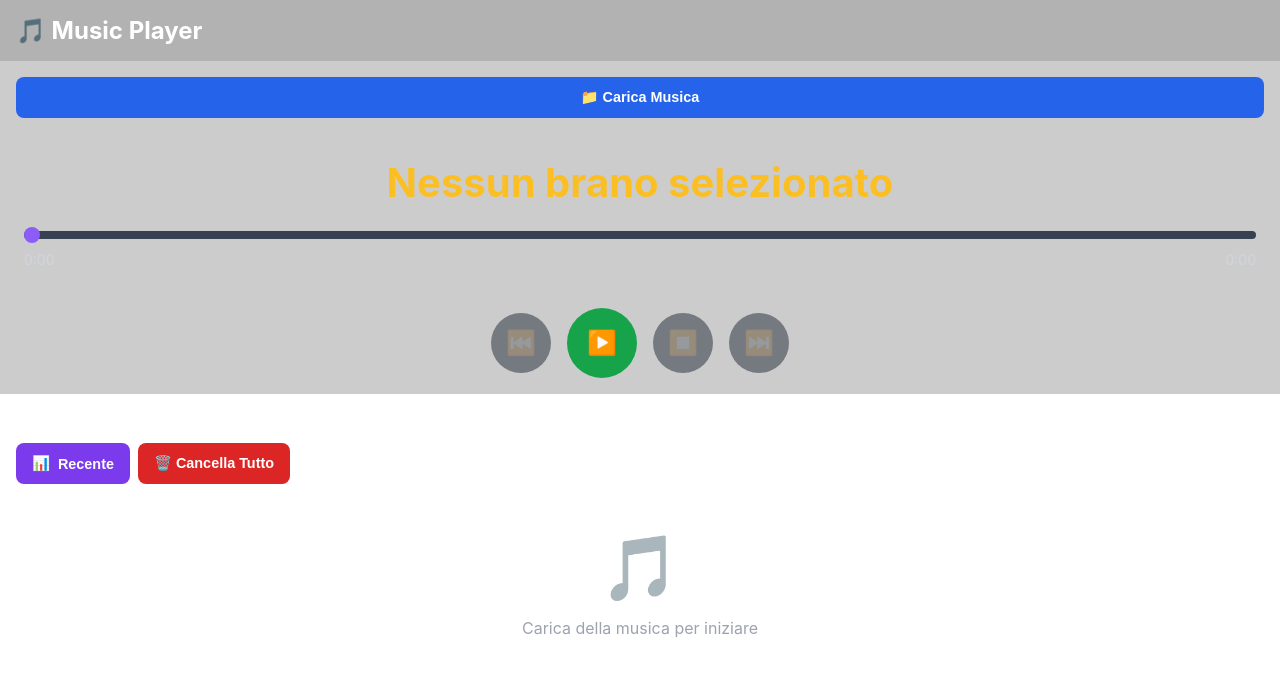
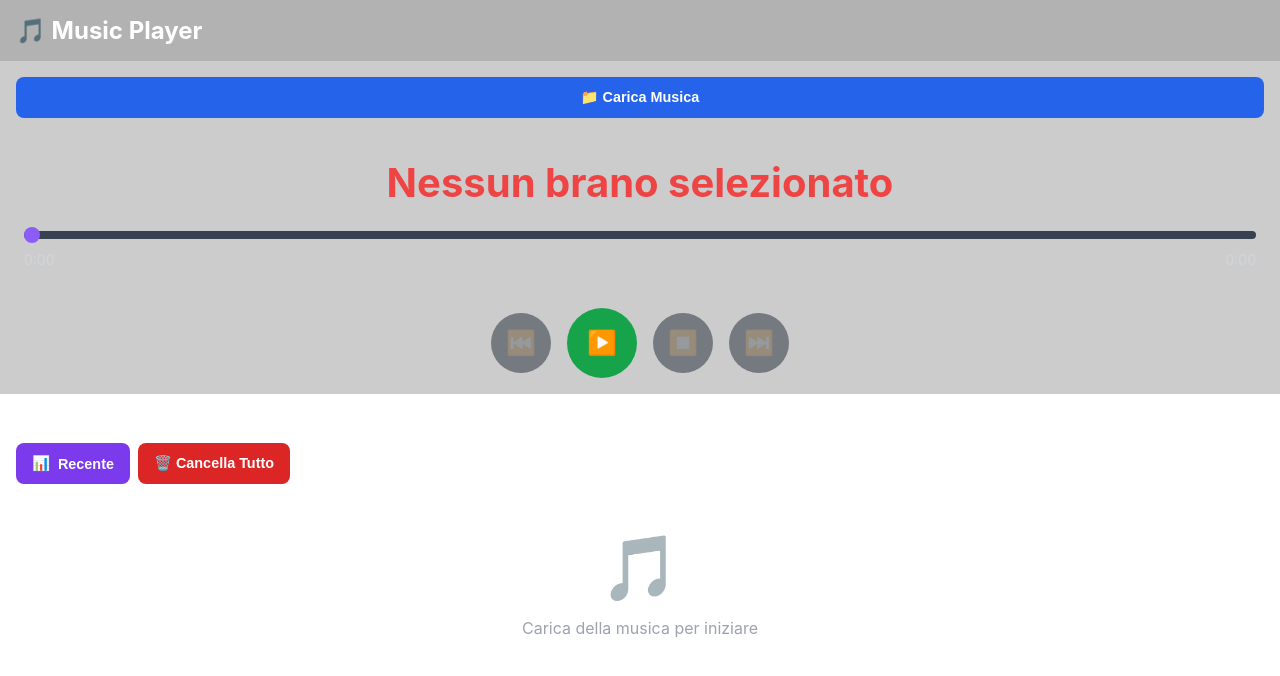
Before and after one commit to profzammataro/Lettore, a plain HTML site: page index.html in a window 1280 px wide. Drawn offline with Linux system fonts and the light colour scheme.

Commit message:
Update index.html

```diff
--- a/index.html
+++ b/index.html
@@ -105,7 +105,7 @@
         overflow: hidden;
         text-overflow: ellipsis;
         white-space: nowrap;
-        color: #fbbf24;  /* Giallo/ambra brillante che risalta bene sul viola */
+        color: #ef4444;  /* Giallo/ambra brillante che risalta bene sul viola */
         }
 
         .progress-container {
```
